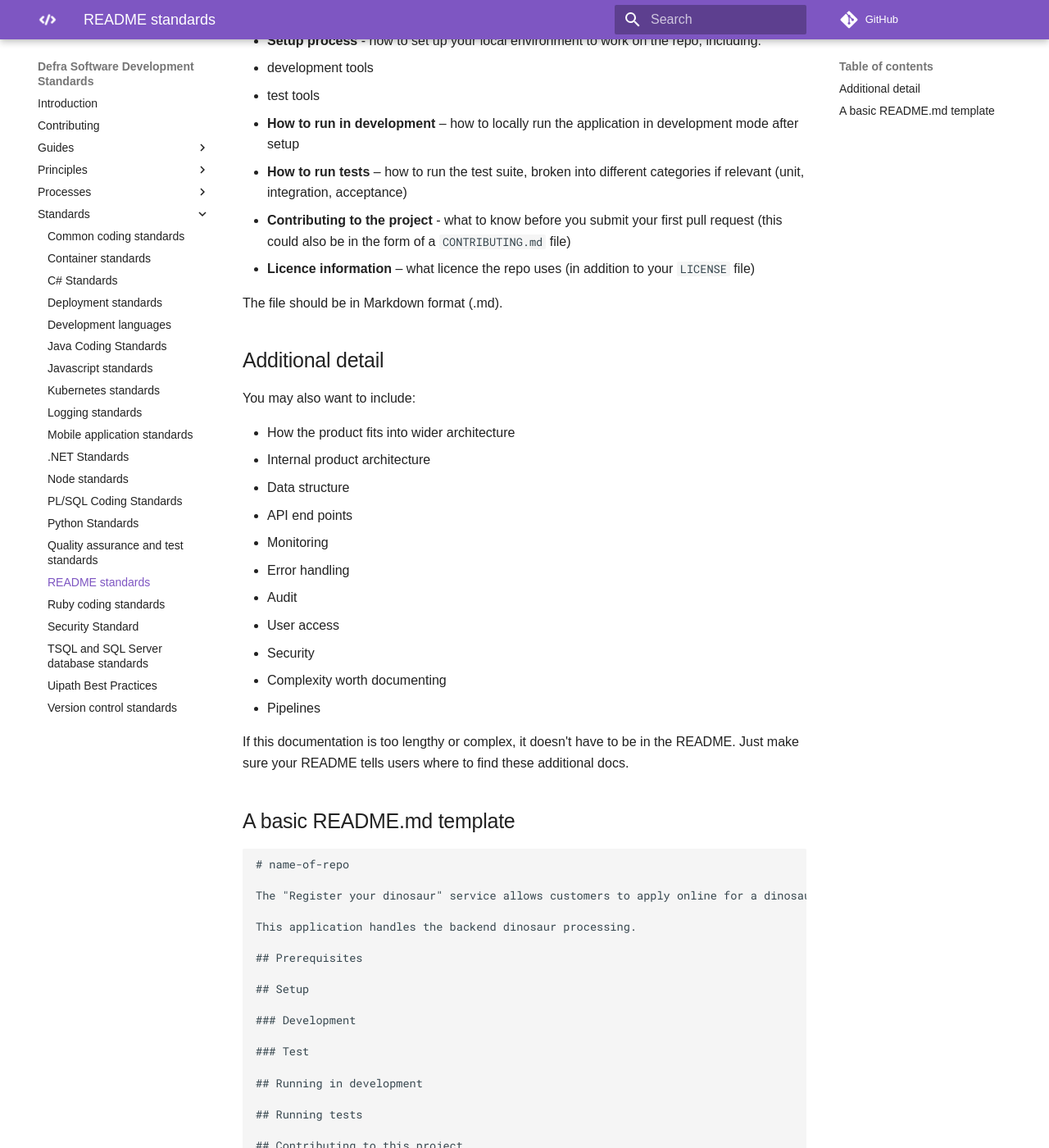
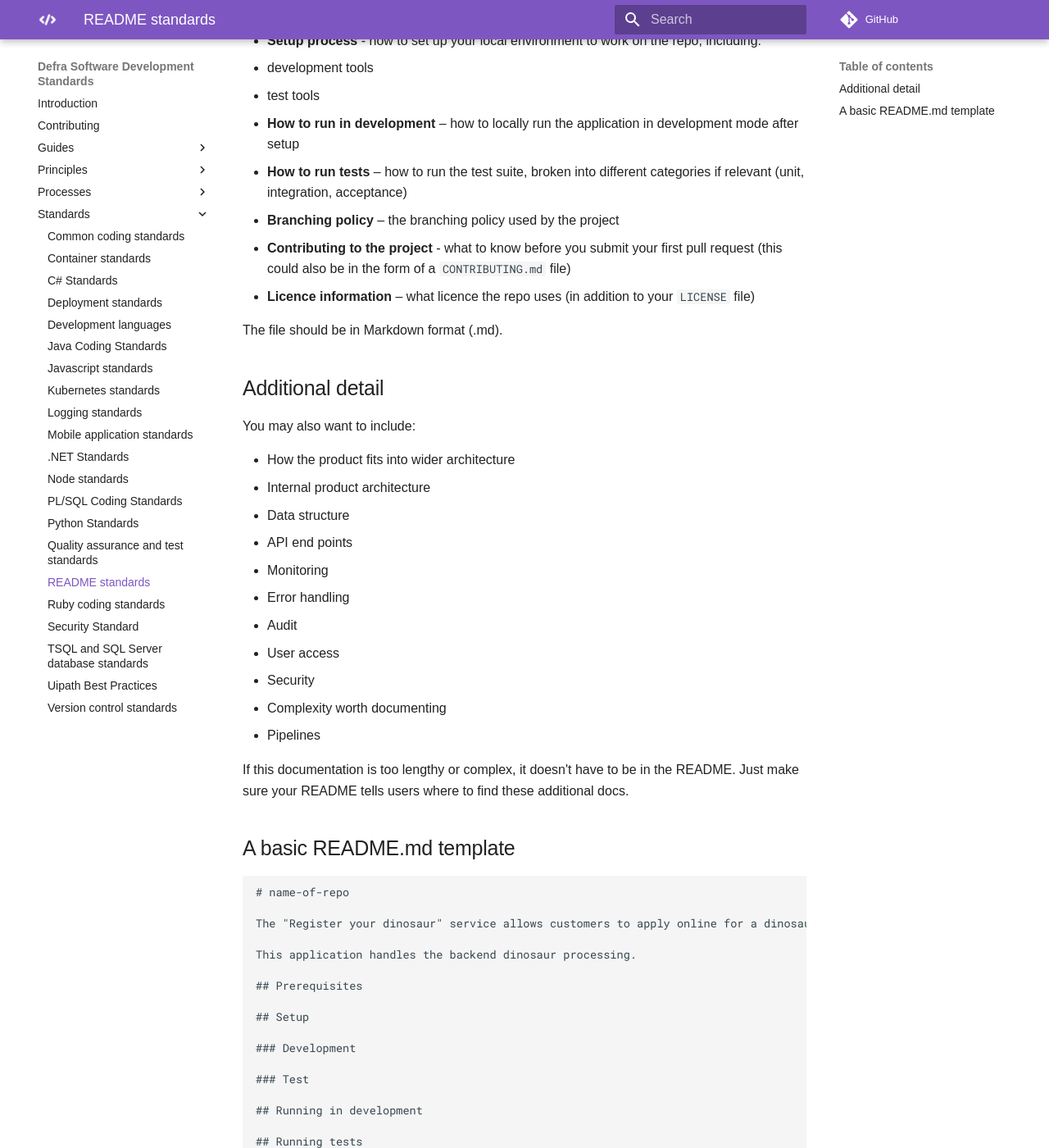
Before and after one commit to DEFRA/software-development-standards, an MkDocs documentation site: the page built from docs/standards/readme_standards.md, in a window 1280 px wide and 1400 px high, scrolled down 370 px. Shown: the whole window at 82% size. Built offline with MkDocs 1.6.1 and Material for MkDocs 9.7.7, drawn with Linux system fonts in a browser that asks for light colours; some web fonts are replaced; comment, search, counter and statistics services are not loaded; some of the changed text lies outside the part shown.

Commit message:
Add branching policy to readme standard

```diff
--- a/docs/standards/readme_standards.md
+++ b/docs/standards/readme_standards.md
@@ -11,6 +11,7 @@ The README should include the following (if they apply):
   - test tools
 - **How to run in development** – how to locally run the application in development mode after setup
 - **How to run tests** – how to run the test suite, broken into different categories if relevant (unit, integration, acceptance)
+- **Branching policy** – the branching policy used by the project
 - **Contributing to the project** - what to know before you submit your first pull request (this could also be in the form of a `CONTRIBUTING.md` file)
 - **Licence information** – what licence the repo uses (in addition to your `LICENSE` file)
 
@@ -55,6 +56,8 @@ This application handles the backend dinosaur processing.
 
 ## Running tests
 
+## Branching policy
+
 ## Contributing to this project
 
 Please read the [contribution guidelines](/CONTRIBUTING.md) before submitting a pull request.
```
